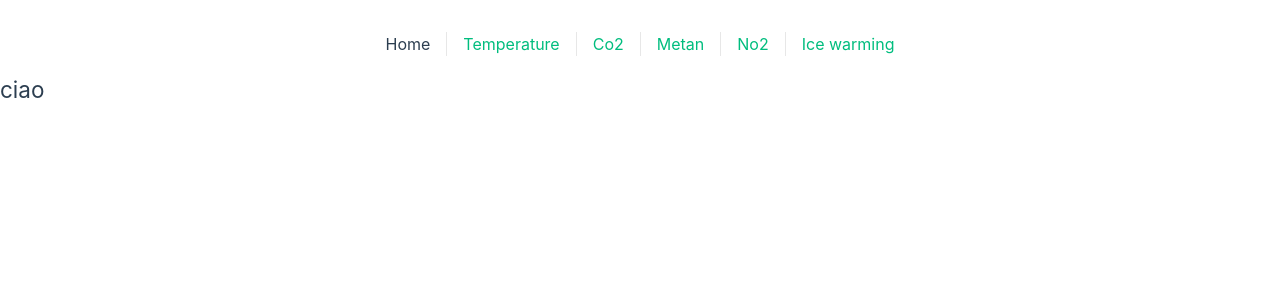
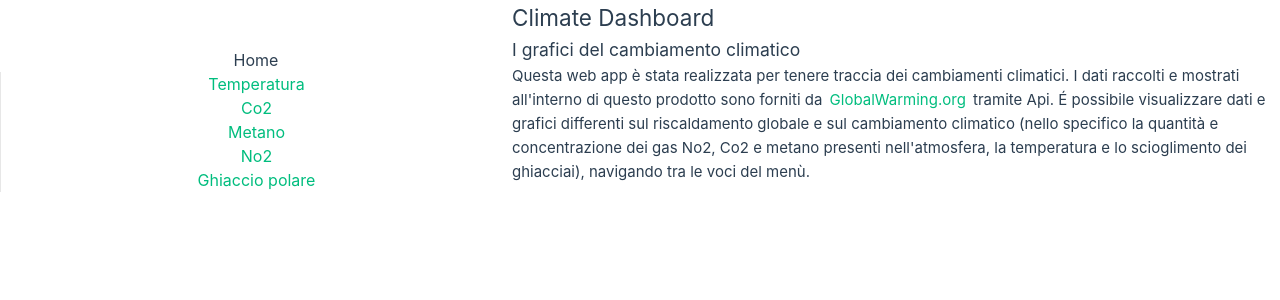
Before and after one commit to Blaser993/climate-change, a Vue app in the folder climate-change/: page / in a window 1280 px wide. Shown: the top 300 px of the page. Built offline with nearby package versions, Linux system fonts and the light colour scheme.

Commit message:
home content

```diff
--- a/climate-change/src/App.vue
+++ b/climate-change/src/App.vue
@@ -1,29 +1,20 @@
 <script setup>
-import { RouterLink, RouterView } from 'vue-router'
-
+import { RouterLink, RouterView } from "vue-router";
 </script>
 
 <template>
   <main>
-
     <header>
-
-
-
-
-
       <nav>
         <RouterLink to="/">Home</RouterLink>
-        <RouterLink to="/temp">Temperature</RouterLink>
+        <RouterLink to="/temp">Temperatura</RouterLink>
         <RouterLink to="/co2">Co2</RouterLink>
-        <RouterLink to="/metan">Metan</RouterLink>
+        <RouterLink to="/metan">Metano</RouterLink>
         <RouterLink to="/no2">No2</RouterLink>
-        <RouterLink to="/ice">Ice warming</RouterLink>
+        <RouterLink to="/ice">Ghiaccio polare</RouterLink>
       </nav>
-
     </header>
     <aside>
-
       <RouterView />
     </aside>
   </main>
@@ -32,19 +23,28 @@ import { RouterLink, RouterView } from 'vue-router'
 <style scoped>
 header {
   line-height: 1.5;
-  max-height: 100vh;
+  min-width: 40vw;
 }
 
-.logo {
-  display: block;
-  margin: 0 auto 2rem;
+main{
+  min-height: 100vh;
+  display: flex;
+  flex-direction: row;
+}
+
+aside{
+  flex-grow: 1;
 }
 
 nav {
+  text-align: center;
+  display: flex;
+  flex-direction: column;
   width: 100%;
-  font-size: 12px;
   text-align: center;
   margin-top: 2rem;
+  font-size: 1rem;
+  padding: 1rem 0;
 }
 
 nav a.router-link-exact-active {
@@ -65,20 +65,7 @@ nav a:first-of-type {
   border: 0;
 }
 
-
-
-.logo {
-  margin: 0 2rem 0 0;
-}
-
-
-
 nav {
 
-  font-size: 1rem;
-
-  padding: 1rem 0;
-  margin-top: 1rem;
 }
-
 </style>
--- a/climate-change/src/assets/css/base.scss
+++ b/climate-change/src/assets/css/base.scss
@@ -59,7 +59,6 @@
 }
 
 body {
-  min-height: 100vh;
   color: var(--color-text);
   background: var(--color-background);
   transition:
--- a/climate-change/src/assets/css/main.scss
+++ b/climate-change/src/assets/css/main.scss
@@ -1,9 +1,8 @@
 @import './base.scss';
 
 #app {
-
+  min-height: 100vh;
   margin: 0 auto;
-
 }
 
 a,
--- a/climate-change/src/views/HomeView.vue
+++ b/climate-change/src/views/HomeView.vue
@@ -1,9 +1,17 @@
+<template>
+  <div>
+    <h1>Climate Dashboard</h1>
 
+    <h3>I grafici del cambiamento climatico</h3>
 
-<template>
-
-  <div>
-
-    <h1>ciao</h1>
+    <p>
+      Questa web app è stata realizzata per tenere traccia dei cambiamenti
+      climatici. I dati raccolti e mostrati all'interno di questo prodotto sono
+      forniti da <a href="https://global-warming.org/">GlobalWarming.org</a> tramite Api. É
+      possibile visualizzare dati e grafici differenti sul riscaldamento globale
+      e sul cambiamento climatico (nello specifico la quantità e concentrazione
+      dei gas No2, Co2 e metano presenti nell'atmosfera, la temperatura e lo
+      scioglimento dei ghiacciai), navigando tra le voci del menù.
+    </p>
   </div>
 </template>
--- a/climate-change/src/views/IceView.vue
+++ b/climate-change/src/views/IceView.vue
@@ -1,9 +1,7 @@
 <template>
-  <div >
+  <div>
     <h1>ice warming</h1>
   </div>
 </template>
 
-<style>
-
-</style>
+<style></style>
--- a/climate-change/src/views/TempView.vue
+++ b/climate-change/src/views/TempView.vue
@@ -1,7 +1,5 @@
 <template>
-
-    <div>
-
-      <h1>Temperature</h1>
-    </div>
-  </template>
+  <div>
+    <h1>Temperatura</h1>
+  </div>
+</template>
```
Also changed, not shown: climate-change/src/views/CO2View.vue (+4 -6 lines), climate-change/src/views/MetanView.vue (+4 -6 lines), climate-change/src/views/NO2View.vue (+4 -6 lines), 1 other file (tests, documents, lock files or other folders).
